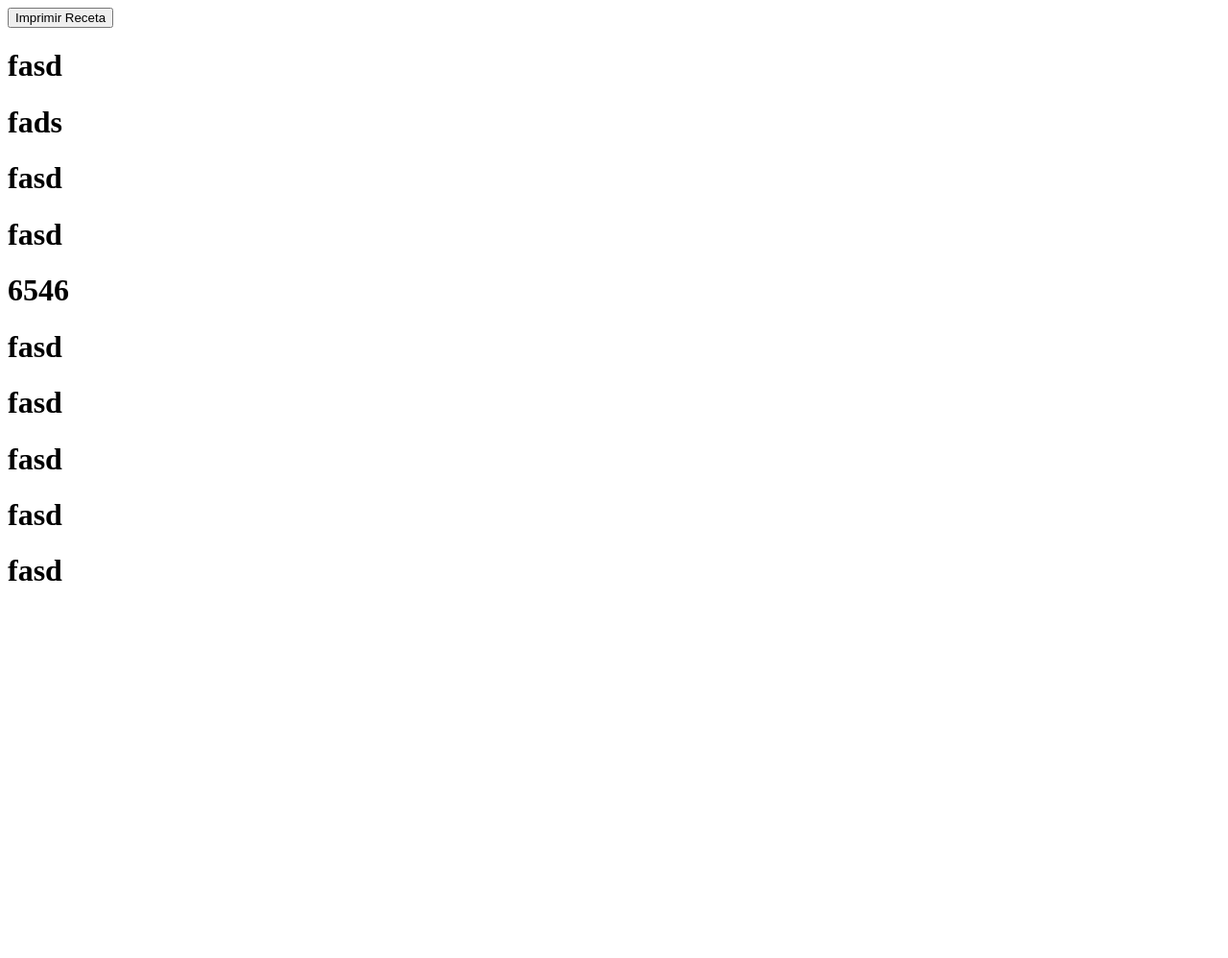
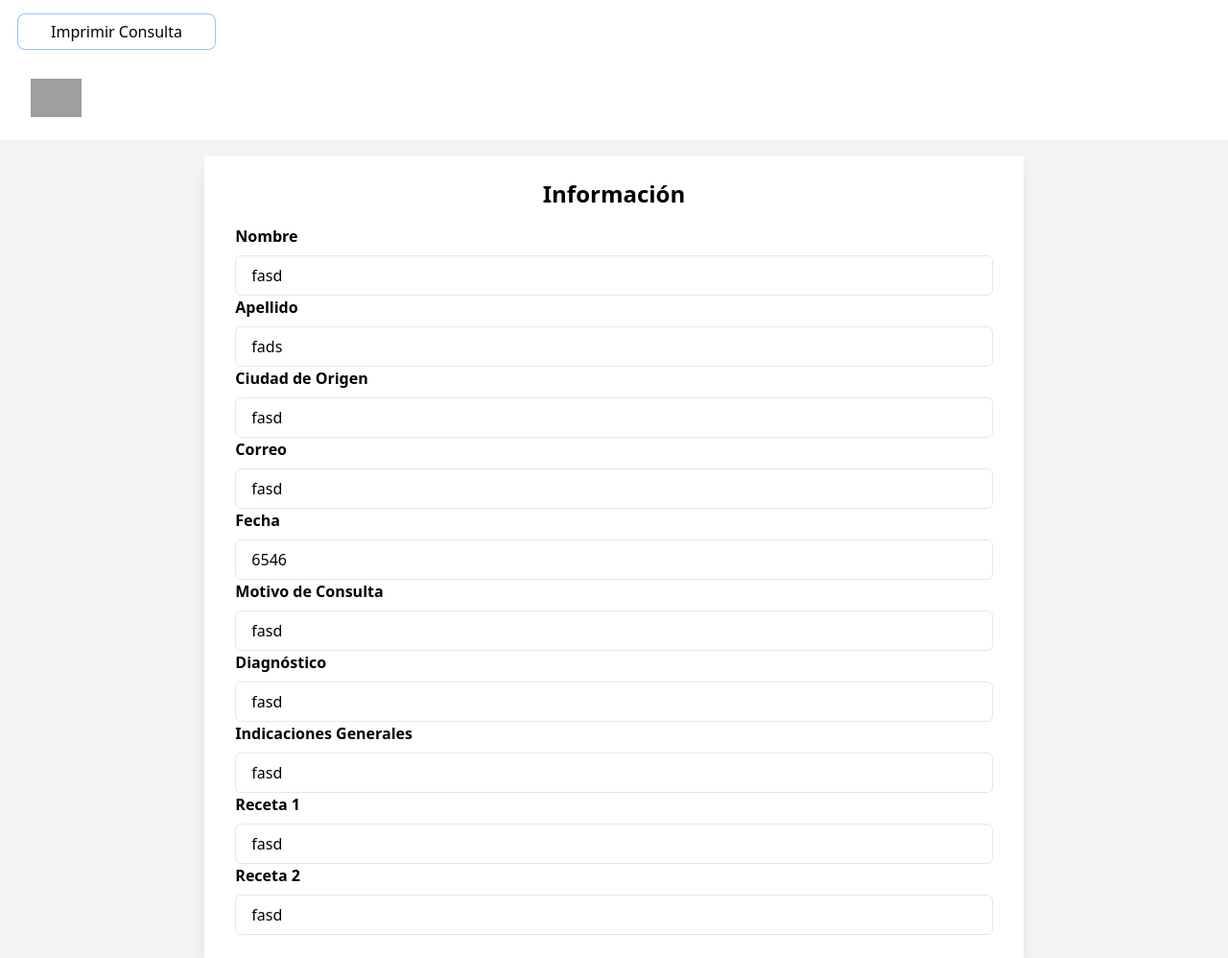
Before and after one commit to josemlegal/Medical-Assistant, a Flask app: template templates/usuario.html in a window 1280 px wide. Shown: the whole page at 96% size. Before the commit the page ends 605 px from the top, so only its background shows below. Run offline with Flask 2, Linux system fonts and the light colour scheme; the template is opened without the code that fills it: values that come from a table or form of the project are taken from there, others are empty; data comes from the database, SQL or seed files in the repository; some libraries are stand-ins or nearby versions; grey boxes are pictures that could not be loaded.

Commit message:
ya imprime la receta final

```diff
--- a/app.py
+++ b/app.py
@@ -10,7 +10,6 @@ app.config['SQLALCHEMY_DATABASE_URI'] = 'sqlite:///database/tasks.db'
 app.config["SQLALCHEMY_TRACK_MODIFICATIONS"] = False
 
 db = SQLAlchemy(app)
-
 
 @app.route('/')
 def inicio():
--- a/templates/formulario.html
+++ b/templates/formulario.html
@@ -26,6 +26,7 @@
         <div class="px-8 py-6 mx-4 mt-4 text-left bg-white shadow-lg md:w-1/3 lg:w-1/3 sm:w-1/3">
             <h3 class="text-2xl font-bold text-center">Datos del paciente</h3>
             <form action="/create-task" method="POST">
+
                 <div class="mt-4">
                     <div>
                         <label class="block" for="nombre">Nombre<label>
--- a/templates/usuario.html
+++ b/templates/usuario.html
@@ -1,28 +1,112 @@
 <!DOCTYPE html>
 <html lang="en">
   <head>
+    <title>Consulta Médica</title>
     <meta charset="UTF-8" />
     <meta http-equiv="X-UA-Compatible" content="IE=edge" />
     <meta name="viewport" content="width=device-width, initial-scale=1.0" />
+    <script src="http://cdn.tailwindcss.com"></script>
     <title>Probando</title>
   </head>
   <body>
-    <button type="button" onclick="imprimir_pdf()"> Imprimir Receta </button>
-    <script>
-    function imprimir_pdf() {
-    window.print()
-    }
+    <!-- Funcion Imprimir PDF -->
 
-    </script>
-    <h1>{{ user.nombre }}</h1>
-    <h1>{{ user.apellido }}</h1>
-    <h1>{{ user.ciudad }}</h1>
-    <h1>{{ user.correo }}</h1>
-    <h1>{{ user.fecha }}</h1>
-    <h1>{{ user.motivo_de_consulta }}</h1>
-    <h1>{{ user.diagnostico }}</h1>
-    <h1>{{ user.indicaciones }}</h1>
-    <h1>{{ user.receta_1 }}</h1>
-    <h1>{{ user.receta_2 }}</h1>
+    <style type="text/css">
+      @media print {
+          #printbtn {
+              display :  none;
+          }
+          .print-section{
+            width: 800px;
+          }
+      }
+      </style>
+      <input class="hover:bg-blue-900 justify-between items-center mt-4 ml-5 px-2 py-1 border border-transparent ring-offset-1 ring-1 text-base font-medium rounded-md shadow-sm bg-white hover:bg-indigo-50 sm:px-8" aria-hidden="true" id ="printbtn" type="button" value="Imprimir Consulta" onclick="window.print();" > <br>
+
+  <div class="mt-2">
+
+      <!-- Imprime el logo -->
+
+    <div class="relative bg-white">
+
+      <div class="flex justify-between items-center max-w-7xl mx-auto px-4 py-6 sm:px-6 md:justify-start md:space-x-10 lg:px-8">
+        <div class="flex justify-start lg:w-0 lg:flex-1">
+          <a href="#">
+            <span class="sr-only">Workflow</span>
+            <img class="h-8 w-auto sm:h-10" src="https://tailwindui.com/img/logos/workflow-mark-purple-600-to-indigo-600.svg" alt="">
+          </a>
+        </div>
+      </div>
+
+    <div class="flex items-center justify-center min-h-fit bg-gray-100">
+
+      <div class="px-8 py-6 mx-4 mt-4 text-left bg-white shadow-lg md:w-2/3 lg:w-2/3 sm:w-2/3 print-section">
+
+        <h3 class="text-2xl font-bold text-center">Información</h3>
+
+        <form action="/create-task" method="POST">
+
+          <div class="mt-4">
+
+            <div>
+              <label class="block font-bold" for="nombre">Nombre</label>
+                <h1 class="w-full px-4 py-2 mt-2 border rounded-md focus:outline-none focus:ring-1 focus:ring-blue-600">{{ user.nombre }}</h1>
+            </div>
+
+            <div>
+              <label class="block font-bold" for="nombre">Apellido</label>
+                <h1 class="w-full px-4 py-2 mt-2 border rounded-md focus:outline-none focus:ring-1 focus:ring-blue-600">{{ user.apellido }}</h1>
+            </div>
+
+            <div>
+              <label class="block font-bold" for="nombre">Ciudad de Origen</label>
+                <h1 class="w-full px-4 py-2 mt-2 border rounded-md focus:outline-none focus:ring-1 focus:ring-blue-600">{{ user.ciudad }}</h1>
+            </div>
+
+            <div>
+              <label class="block font-bold" for="nombre">Correo</label>
+                <h1 class="w-full px-4 py-2 mt-2 border rounded-md focus:outline-none focus:ring-1 focus:ring-blue-600">{{ user.correo }}</h1>
+            </div>
+
+            <div>
+              <label class="block font-bold" for="nombre">Fecha</label>
+                <h1 class="w-full px-4 py-2 mt-2 border rounded-md focus:outline-none focus:ring-1 focus:ring-blue-600">{{ user.fecha }}</h1>
+            </div>
+
+            <div>
+              <label class="block font-bold" for="nombre">Motivo de Consulta</label>
+                <h1 class="w-full px-4 py-2 mt-2 border rounded-md focus:outline-none focus:ring-1 focus:ring-blue-600">{{ user.motivo_de_consulta }}</h1>
+            </div>
+
+            <div>
+              <label class="block font-bold" for="nombre">Diagnóstico</label>
+                <h1 class="w-full px-4 py-2 mt-2 border rounded-md focus:outline-none focus:ring-1 focus:ring-blue-600">{{ user.diagnostico }}</h1>
+            </div>
+
+            <div>
+              <label class="block font-bold" for="nombre">Indicaciones Generales</label>
+                <h1 class="w-full px-4 py-2 mt-2 border rounded-md focus:outline-none focus:ring-1 focus:ring-blue-600">{{ user.indicaciones }}</h1>
+            </div>
+
+            <div>
+              <label class="block font-bold" for="nombre">Receta 1</label>
+                <h1 class="w-full px-4 py-2 mt-2 border rounded-md focus:outline-none focus:ring-1 focus:ring-blue-600">{{ user.receta_1 }}</h1>
+            </div>
+
+            <div>
+              <label class="block font-bold" for="nombre">Receta 2</label>
+                <h1 class="w-full px-4 py-2 mt-2 border rounded-md focus:outline-none focus:ring-1 focus:ring-blue-600">{{ user.receta_2 }}</h1>
+            </div>
+
+          </div>
+
+        </form>
+
+      </div>
+
+    </div>
+
+  </div>
+  </div>
   </body>
 </html>
```
